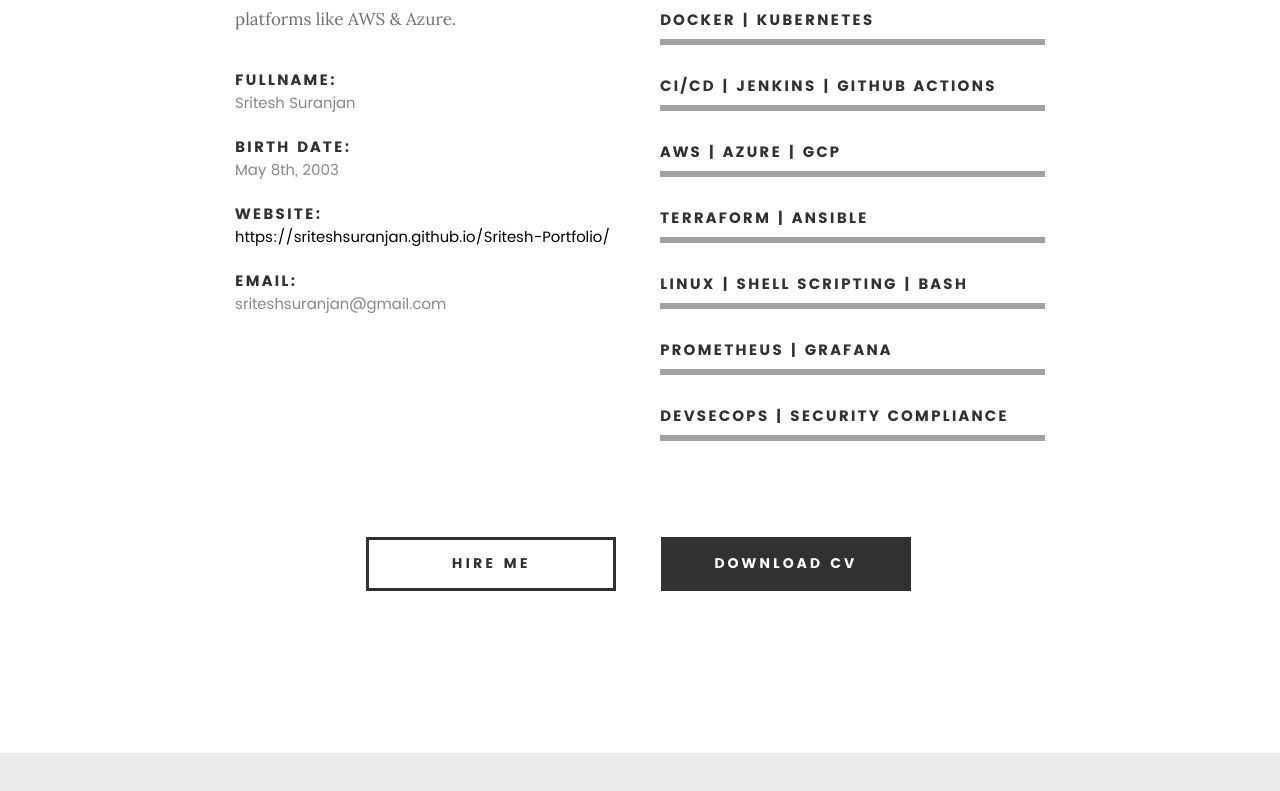
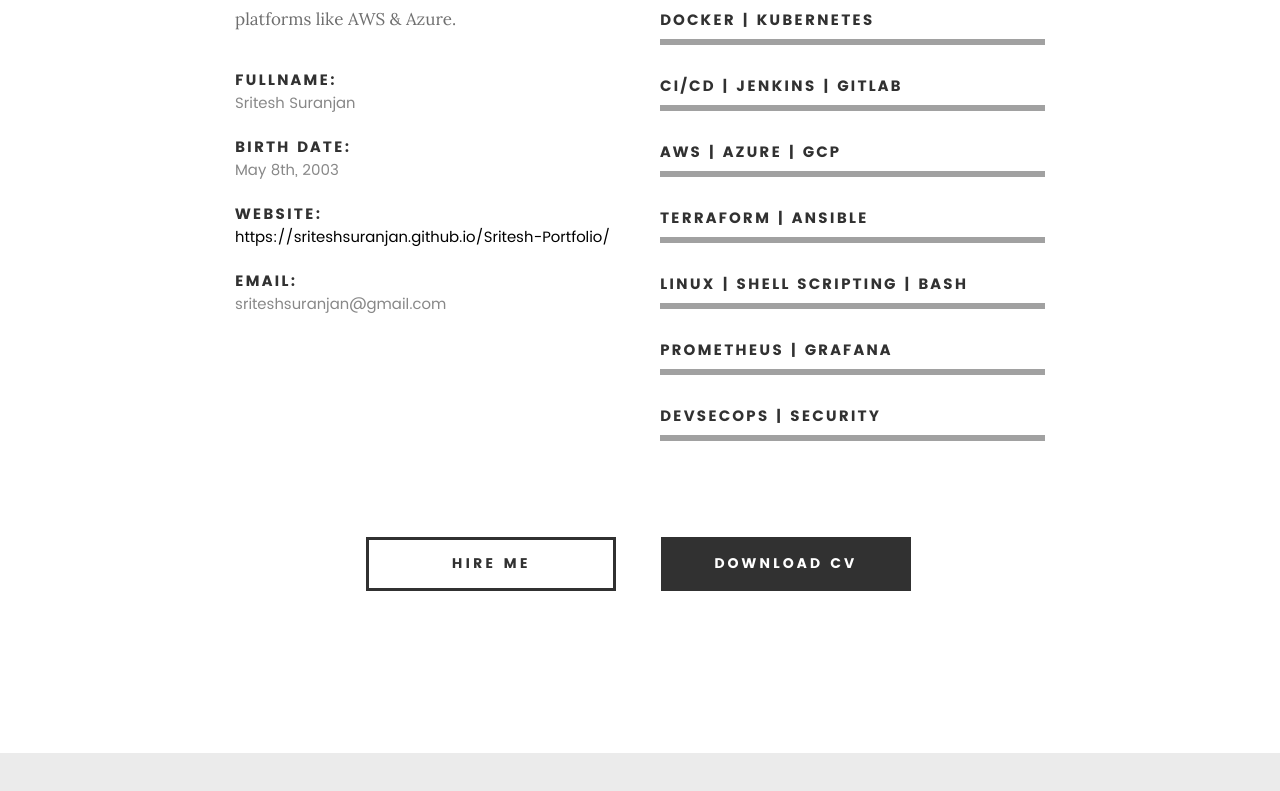
Before and after one commit to SriteshSuranjan/Sritesh-Suranjan-Portfolio, a plain HTML site: page index.html in a window 1280 px wide. Shown: the part 1434-2225 px from the top of the page. Drawn offline with Linux system fonts and the light colour scheme; files whose address does not match are found by name.

Commit message:
Update index.html

```diff
--- a/index.html
+++ b/index.html
@@ -198,7 +198,7 @@
 					<strong>Docker | Kubernetes</strong>
 				</li>
 				<li>
-					<strong>CI/CD | Jenkins | GitHub Actions</strong>
+					<strong>CI/CD | Jenkins | GitLab </strong>
 				</li>
 				<li>
 					<strong>AWS | Azure | GCP</strong>
@@ -213,7 +213,7 @@
 					<strong>Prometheus | Grafana</strong>
 				</li>
 				<li>
-					<strong>DevSecOps | Security Compliance</strong>
+					<strong>DevSecOps | Security </strong>
 				</li>
 			</ul> <!-- /skill-bars -->
 
```
